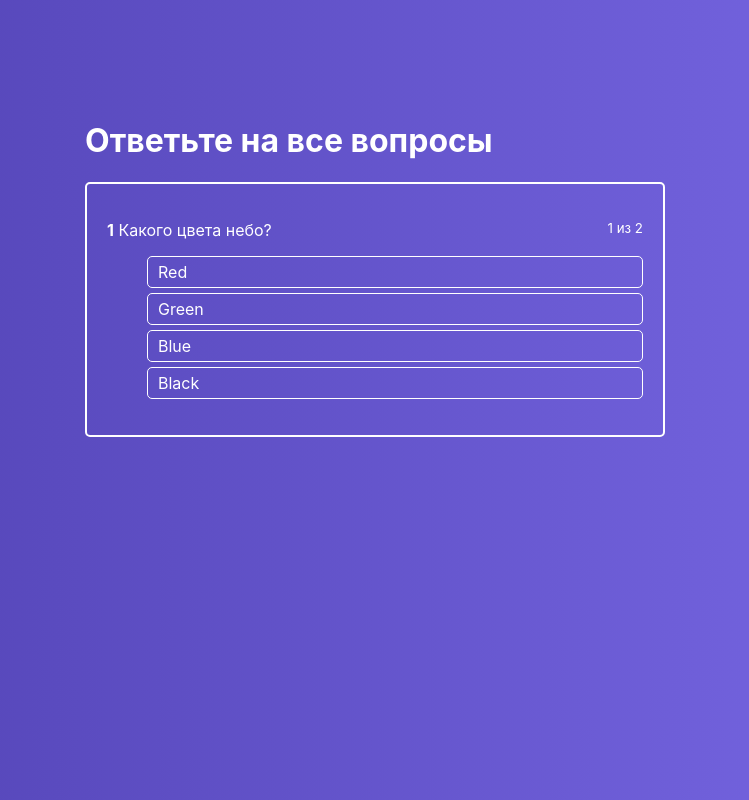
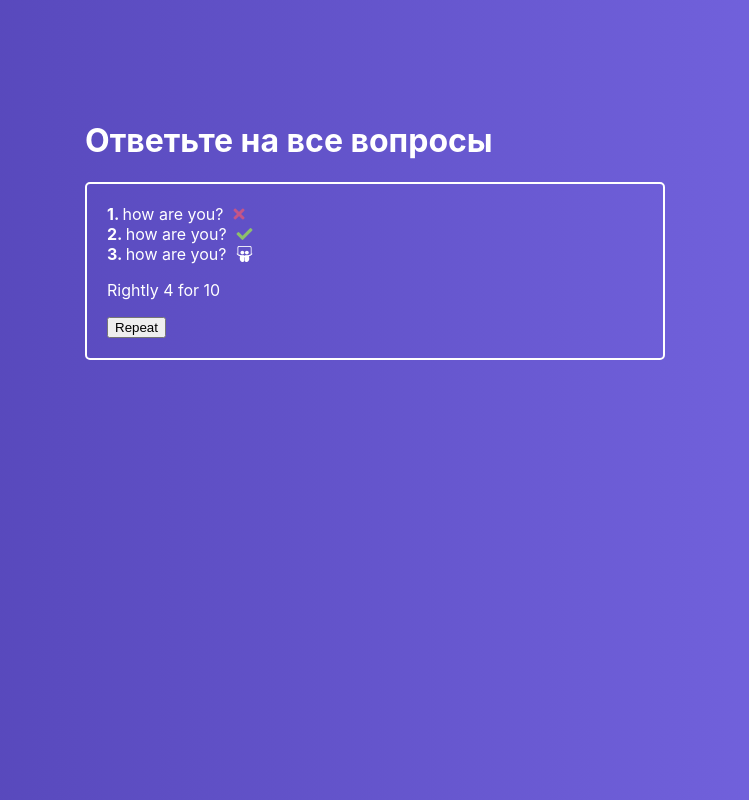
Before and after one commit to GreyTob/React-component-practice, a React (Create React App) app: page / in a window 1280 px wide. Shown: the whole page, without its empty margins (265-1014 px from the left). Built offline with nearby package versions, Linux system fonts and the light colour scheme.

Commit message:
output results

```diff
--- a/public/index.html
+++ b/public/index.html
@@ -24,7 +24,8 @@
       work correctly both with client-side routing and a non-root public URL.
       Learn how to configure a non-root public URL by running `npm run build`.
     -->
-    <title>React App</title>
+    <link rel="stylesheet" href="https://pro.fontawesome.com/releases/v5.10.0/css/all.css" integrity="sha384-AYmEC3Yw5cVb3ZcuHtOA93w35dYTsvhLPVnYs9eStHfGJvOvKxVfELGroGkvsg+p" crossorigin="anonymous"/>
+    <title>Quiz App</title>
   </head>
   <body>
     <noscript>You need to enable JavaScript to run this app.</noscript>
--- a/src/components/ActiveQuiz/AnswersList/AnswerItem/AnswerItem.module.css
+++ b/src/components/ActiveQuiz/AnswersList/AnswerItem/AnswerItem.module.css
@@ -4,7 +4,6 @@
     padding: 5px 10px;
     margin-bottom: 5px;
     cursor: pointer;
-
 }
 
 .AnswerItem:hover {
@@ -14,7 +13,6 @@
 
 .AnswerItem.success {
     background: rgba(161, 240, 69, .7);
-
 }
 
 .AnswerItem.error {
--- /dev/null
+++ b/src/components/FinishedQuiz/FinishedQuiz.js
@@ -0,0 +1,36 @@
+import React from "react"
+import classes from "./FinishedQuiz.module.css"
+
+const FinishedQuiz = props => {
+  return (
+    <div className={classes.FinishedQuiz}>
+      <ul>
+        <li>
+          <strong>1. </strong>
+          how are you?
+          <i className={'fa fa-times '  + classes.error}/>
+        </li>
+        <li>
+          <strong>2. </strong>
+          how are you?
+          <i className={'fa fa-check ' + classes.success}/>
+        </li>
+        <li>
+          <strong>3. </strong>
+          how are you?
+          <i className="fab fa-slideshare"></i>
+        </li>
+      </ul>
+
+
+
+      <p>Rightly 4 for 10</p>
+
+      <div>
+        <button>Repeat</button>
+      </div>
+    </div>
+  )
+}
+
+export default FinishedQuiz
--- /dev/null
+++ b/src/components/FinishedQuiz/FinishedQuiz.module.css
@@ -0,0 +1,26 @@
+.FinishedQuiz {
+    padding: 20px;
+    color: #fff;
+    border: 2px solid #fff;
+    border-radius: 5px;
+    box-sizing: border-box;
+    margin: 0 10px;
+}
+
+.FinishedQuiz ul {
+    list-style: none;
+    padding: 0;
+    margin: 0;
+}
+
+.FinishedQuiz ul li i {
+    margin-left: 10px;
+}
+
+.success {
+    color: rgba(161, 240, 69, .7);
+}
+
+.error {
+    color: rgba(240, 87, 108, .7);
+}
--- a/src/containers/Quiz/Quiz.js
+++ b/src/containers/Quiz/Quiz.js
@@ -1,9 +1,11 @@
 import React, {Component} from "react"
 import classes from "./Quiz.module.css"
 import ActiveQuiz from "../../components/ActiveQuiz/ActiveQuiz"
+import FinishedQuiz from "../../components/FinishedQuiz/FinishedQuiz"
 
 class Quiz extends Component {
   state = {
+    isFinished: true,
     activeQuestions: 0,
     answerState: null,
     quiz: [
@@ -53,22 +55,21 @@
 
       const timeout = window.setTimeout(() => {
         if (this.isQuizFinished()) {
-          console.log('finished')
+          this.setState({
+            isFinished: true
+          })
         } else {
           this.setState({
             activeQuestions: this.state.activeQuestions + 1,
             answerState: null
           })
         }
-
         window.clearTimeout(timeout)
       }, 1000)
     } else {
-
       this.setState({
         answerState: { [answerId]: 'error' }
       })
-
     }
   }
 
@@ -83,7 +84,13 @@
 
         <div className={classes.QuizWrapper}>
           <h1>Ответьте на все вопросы</h1>
-          <ActiveQuiz
+
+          {
+            this.state.isFinished
+              ? <FinishedQuiz
+                  //repeat={this.setState({isFinished: true})}
+                />
+              : <ActiveQuiz
                   answers={this.state.quiz[this.state.activeQuestions].answers}
                   question={this.state.quiz[this.state.activeQuestions].questions}
                   onAnswerClick={this.onAnswerClickHandler}
@@ -91,6 +98,8 @@
                   answerNumber={this.state.activeQuestions + 1}
                   state={this.state.answerState}
                 />
+          }
+
         </div>
 
       </div>
```
Lines whose indentation alone changed are shown as unchanged.
